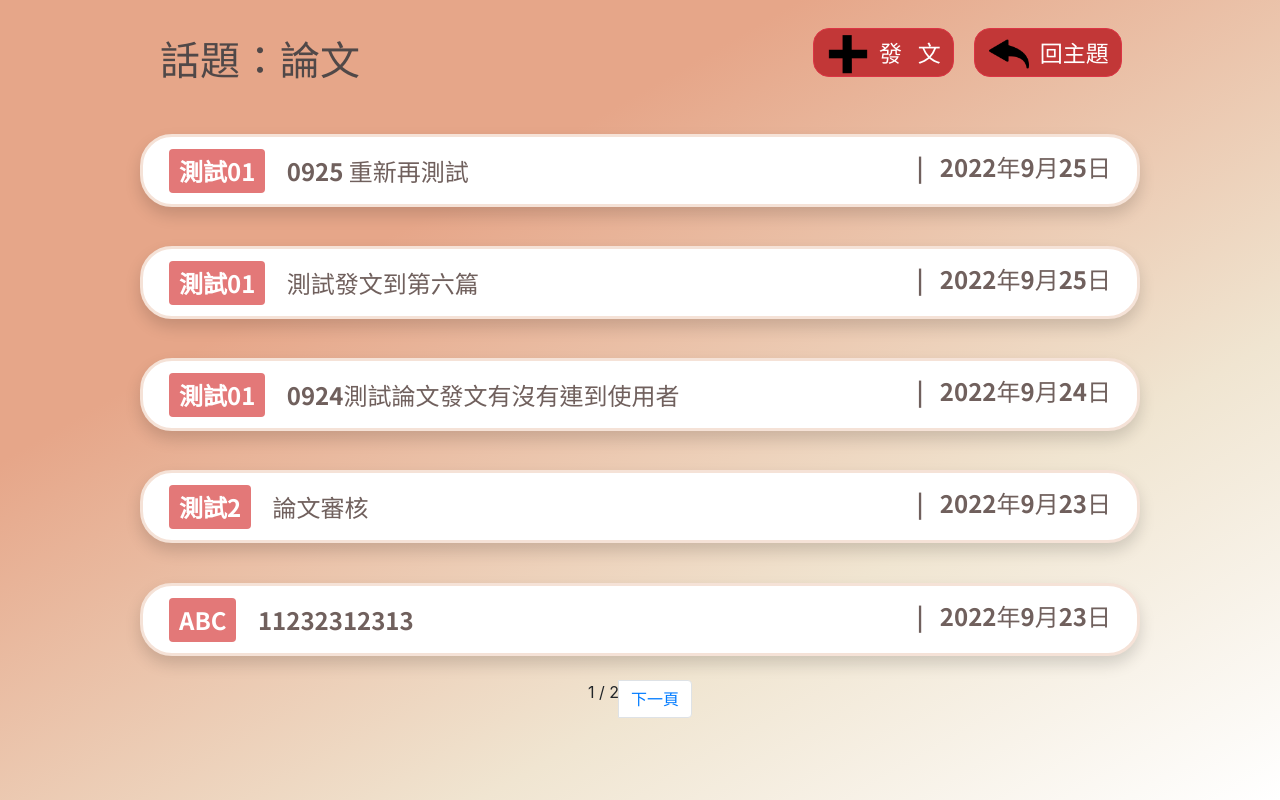
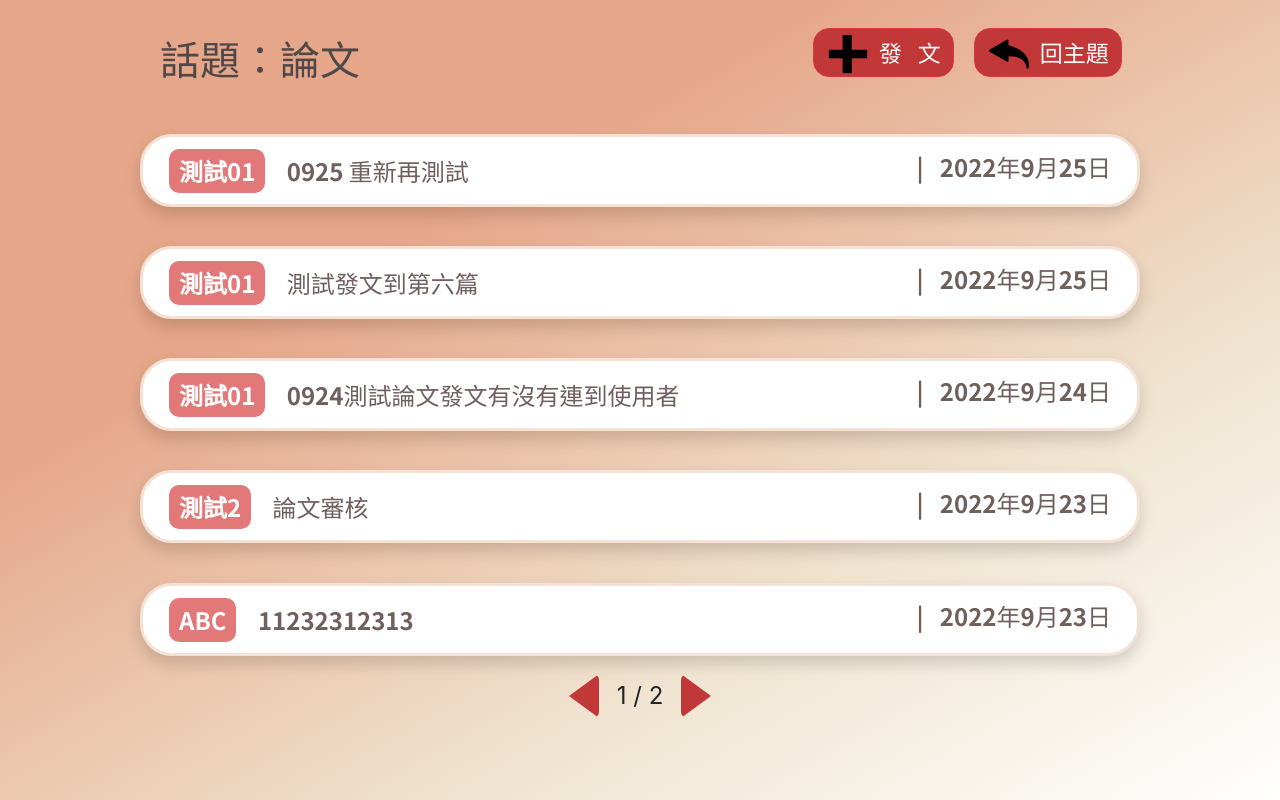
Before and after one commit to shao112/Gossip-Keeper, a Django app: a page that uses templates/all/all.html in a window 1280 px wide. Run offline with Django 4.2, Linux system fonts and the light colour scheme; data comes from the database, SQL or seed files in the repository; both versions use the stored data as it was after the commit; some libraries are stand-ins or nearby versions.

Commit message:
上一頁下一頁修正完畢

```diff
--- a/static/css/all/all.css
+++ b/static/css/all/all.css
@@ -38,7 +38,9 @@
     width: 1000px;
     height: 73px;
     padding: 12px 26px;
-    /* float: right; */
+}
+.row a:hover{
+    text-decoration: none;
 }
 .topic{
     font-family: 'Noto Sans TC', sans-serif;
@@ -55,7 +57,32 @@
     font-size: 1.5rem;
     background: #E37878;
     color: #fff;
+    border-radius: 10px;
 }
 .date{
     float: right;
 }
+
+/* 頁數兩旁的三角形 icon */
+.next_triangle{
+    width: 0;
+    height: 0;
+    margin-top: 8px;
+    border-style: solid;
+    border-width: 22px 0 22px 30px;
+    border-color: transparent transparent transparent #c23737;
+    border-radius: 6px;
+}
+.previous_triangle{
+    width: 0;
+    height: 0;
+    margin-top: 8px;
+    border-style: solid;
+    border-width: 22px 30px 22px 0;
+    border-color: transparent #c23737 transparent transparent;
+    border-radius: 6px;
+}
+.page{
+    margin: 12px 18px 0 18px;
+    font-size: 1.5rem;
+}
--- a/templates/all/all.html
+++ b/templates/all/all.html
@@ -42,15 +42,13 @@
         </div>
         {% endfor %}
 
+        {% if post %}
         <div class="row row-three" style="justify-content: center; position: relative;">
             <ul class="pagination" style="position: absolute; bottom: 0;">
-
-                {% if post.has_previous %}
                 <li class="page-item">
-                    <a class="page-link" href="?page={{ post.previous_page_number }}">前一頁</a>
+                    <a href="{% if post.has_previous %} ?page={{ post.previous_page_number }} {% endif %}"><div class="previous_triangle"></div></a>
                 </li>
-                {% endif %}
-                <span>
+                <span class="page">
                     {% for i in post.paginator.page_range %}
                         {% if i == post.number %}
                             {{ i }}
@@ -58,14 +56,13 @@
                     {% endfor %}
                     / {{ post.paginator.num_pages }}
                 </span>
-                {% if post.has_next %}
+
                 <li class="page-item">
-                    <a class="page-link" href="?page={{ post.next_page_number }}">下一頁</a>
+                    <a href="{% if post.has_next %} ?page={{ post.next_page_number }} {% endif %}"><div class="next_triangle"></div></a>
                 </li>
-                {% endif %}
-
             </ul>
         </div>
+        {% endif %}
         <!-- 參考 https://ithelp.ithome.com.tw/articles/10196973 -->
     </div>
 {% endblock %}
```
Also changed, not shown: db.sqlite3.
